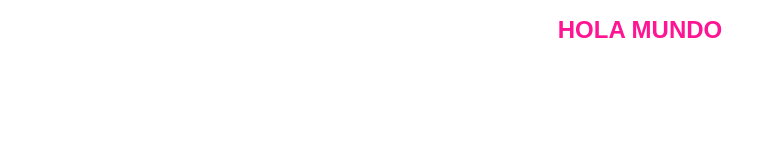
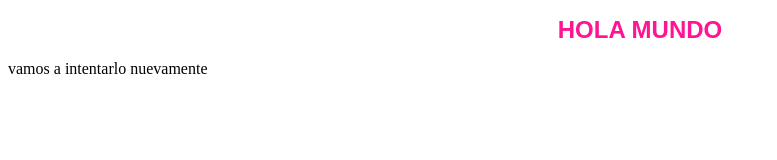
Before and after one commit to YasinSama-Web/SuperblocGit, a plain HTML site: page index.html in a window 1280 px wide. Shown: the whole page, without its empty margins (0-777 px from the left). Drawn offline with Linux system fonts and the light colour scheme.

Commit message:
tercer commit en github

```diff
--- a/index.html
+++ b/index.html
@@ -9,5 +9,6 @@
 </head>
 <body>
     <h1>HOLA MUNDO</h1>
+    <p>vamos a intentarlo nuevamente</p>
 </body>
 </html>
```
